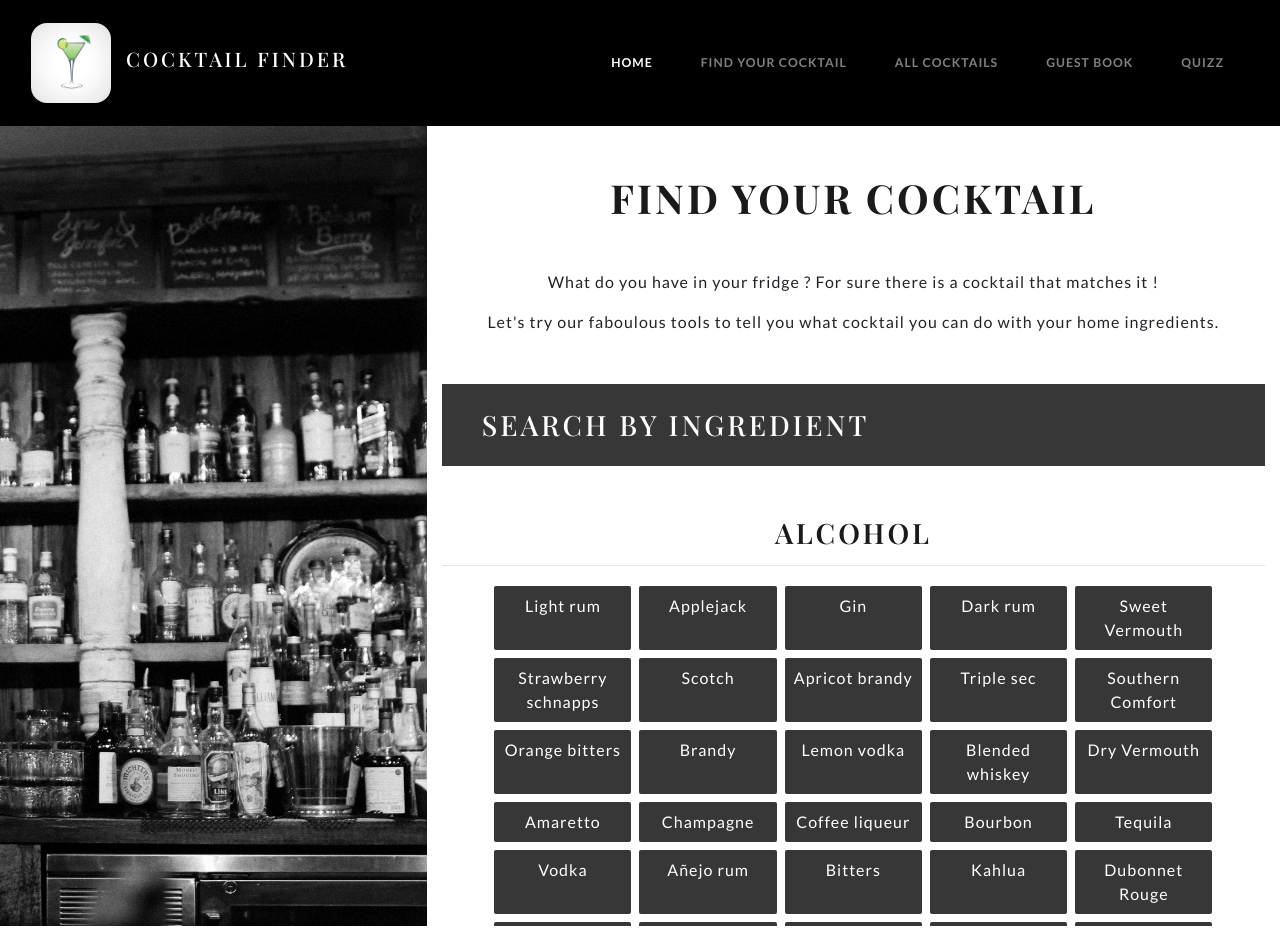
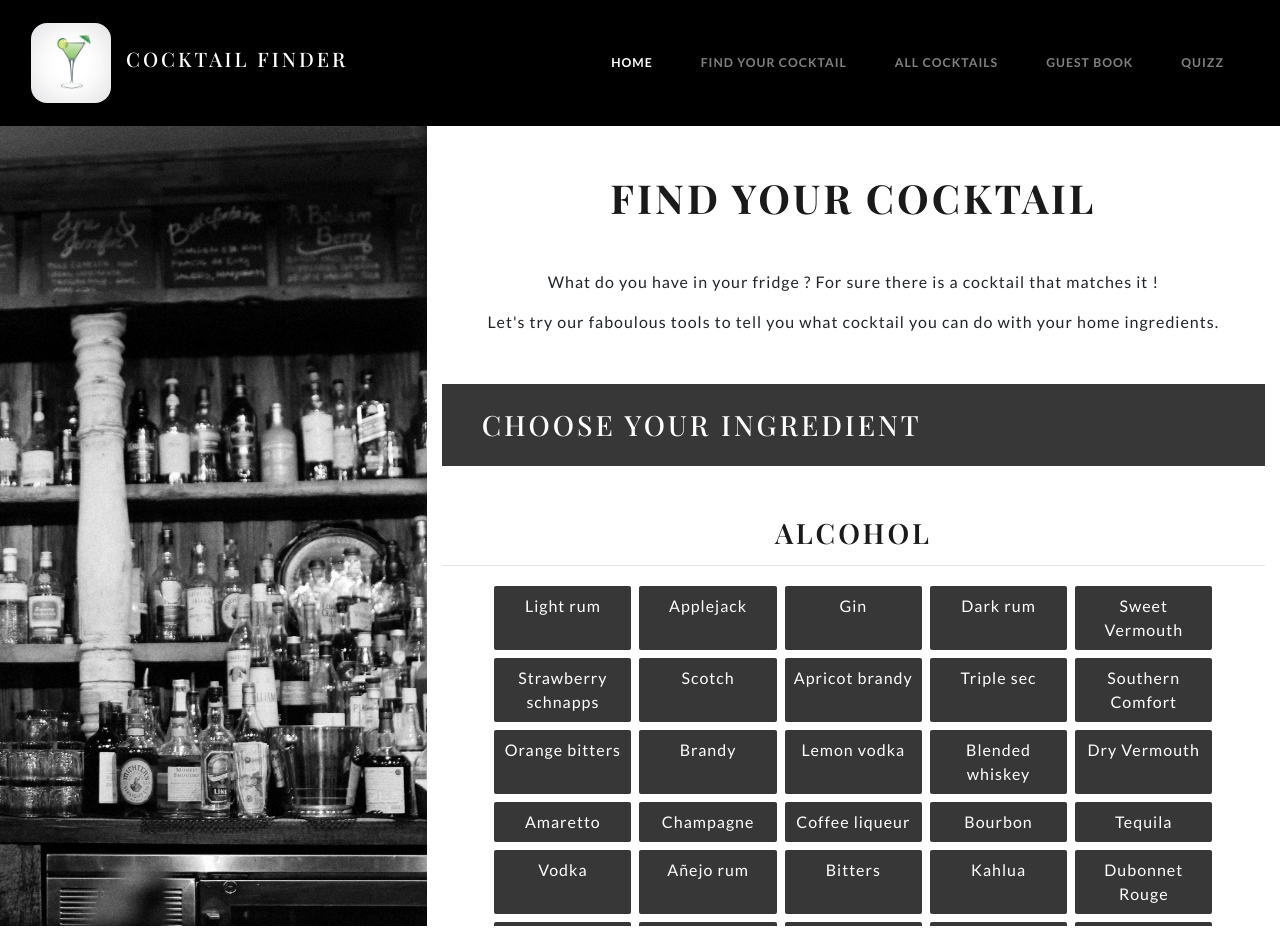
Before and after one commit to WildCodeSchool/lyon-js-0320-p2-g1, a React (Create React App) app: page /Find-your-cocktail in a window 1280 px wide. Built offline with nearby package versions, Linux system fonts and the light colour scheme; a web font is replaced by a local one.

Commit message:
Change search to choose

```diff
--- a/src/components/find-your-cocktail/FindYourCocktail.js
+++ b/src/components/find-your-cocktail/FindYourCocktail.js
@@ -54,7 +54,7 @@ class FindYourCocktail extends React.Component {
           </article>
 
           <article className='search'>
-            <h3 className='m-3 p-4'>Search by ingredient</h3>
+            <h3 className='m-3 p-4'>Choose your ingredient</h3>
           </article>
 
           <article>
```
